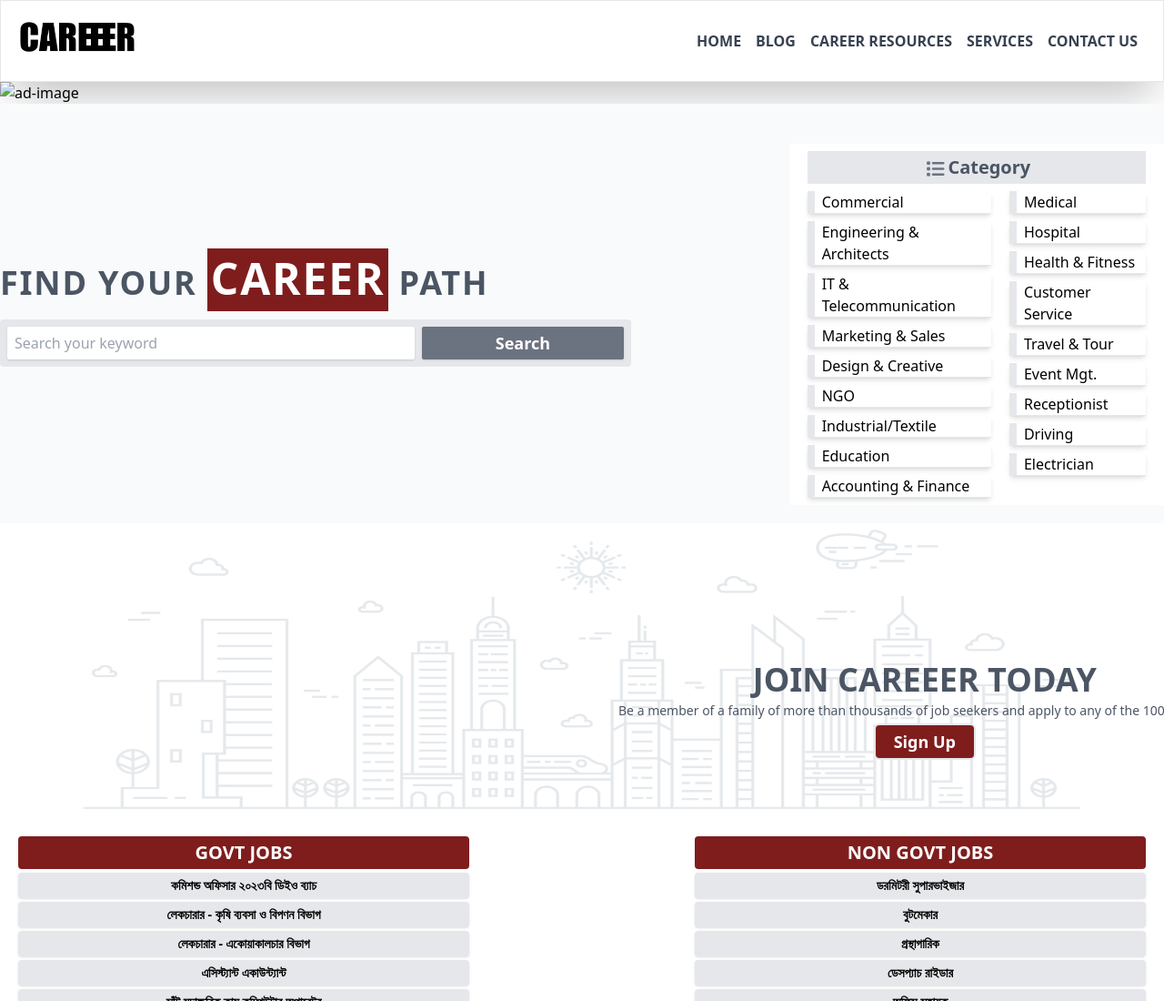
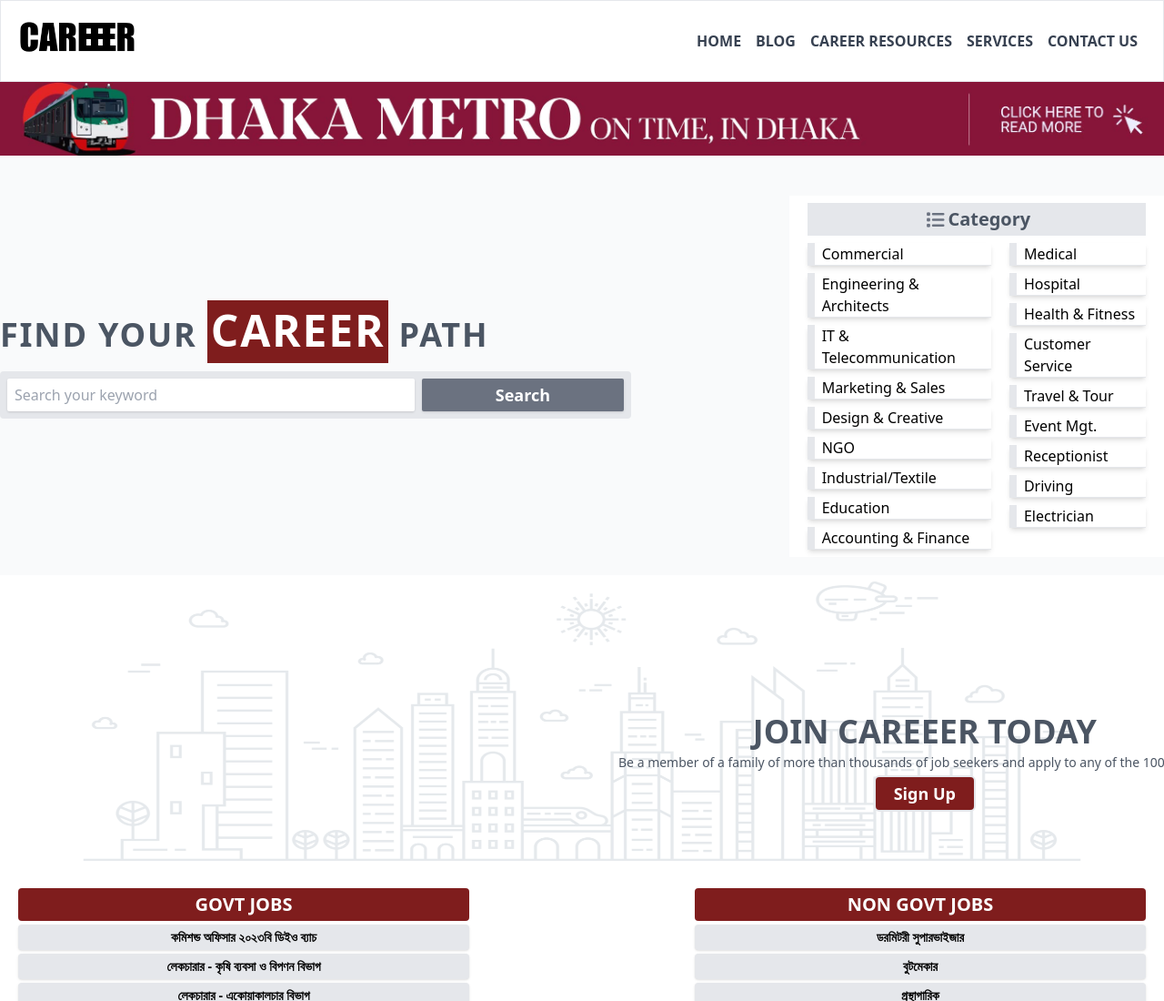
Before and after one commit to shaaheensaab/careeer, a website: page dist/index.html in a window 1280 px wide. Shown: the top 1100 px of the page at 91% size. Drawn offline with nearby package versions, Linux system fonts and the light colour scheme; files that its build step writes are made by us from their sources; the site is published under a folder, as on GitHub Pages, so addresses that start at the root find nothing; files whose address does not match are found by name.

Commit message:
image recheck

```diff
--- a/dist/index.html
+++ b/dist/index.html
@@ -55,7 +55,7 @@
 
     <!-- ad 01 -->
     <div class="">
-        <img class="container m-auto" src="/assets/ad-banner-01.jpeg" alt="ad-image">
+        <img class="container m-auto" src="./assets/ad-banner-01.jpeg" alt="ad-image">
     </div>
     <!-- ad 02 -->
 
```
